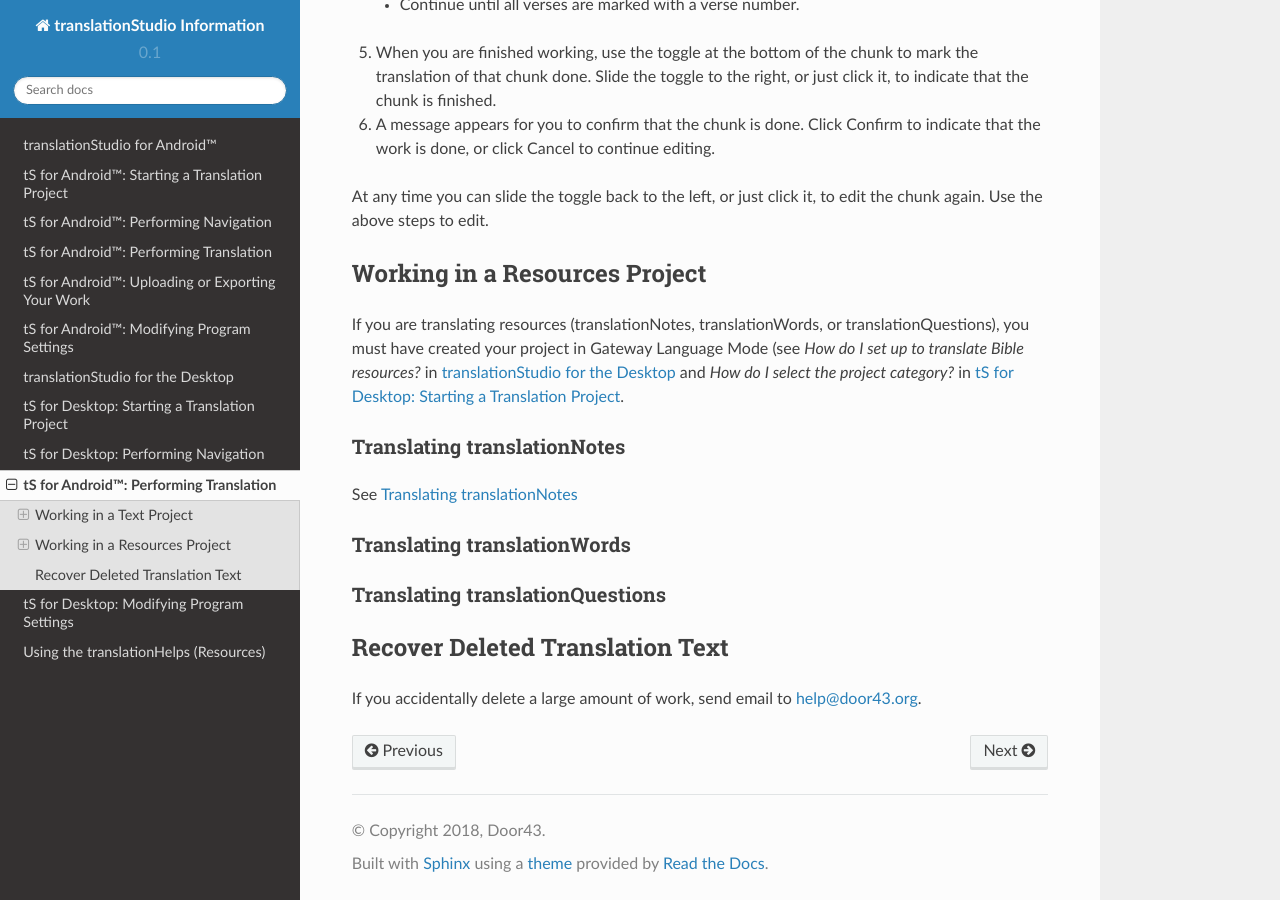
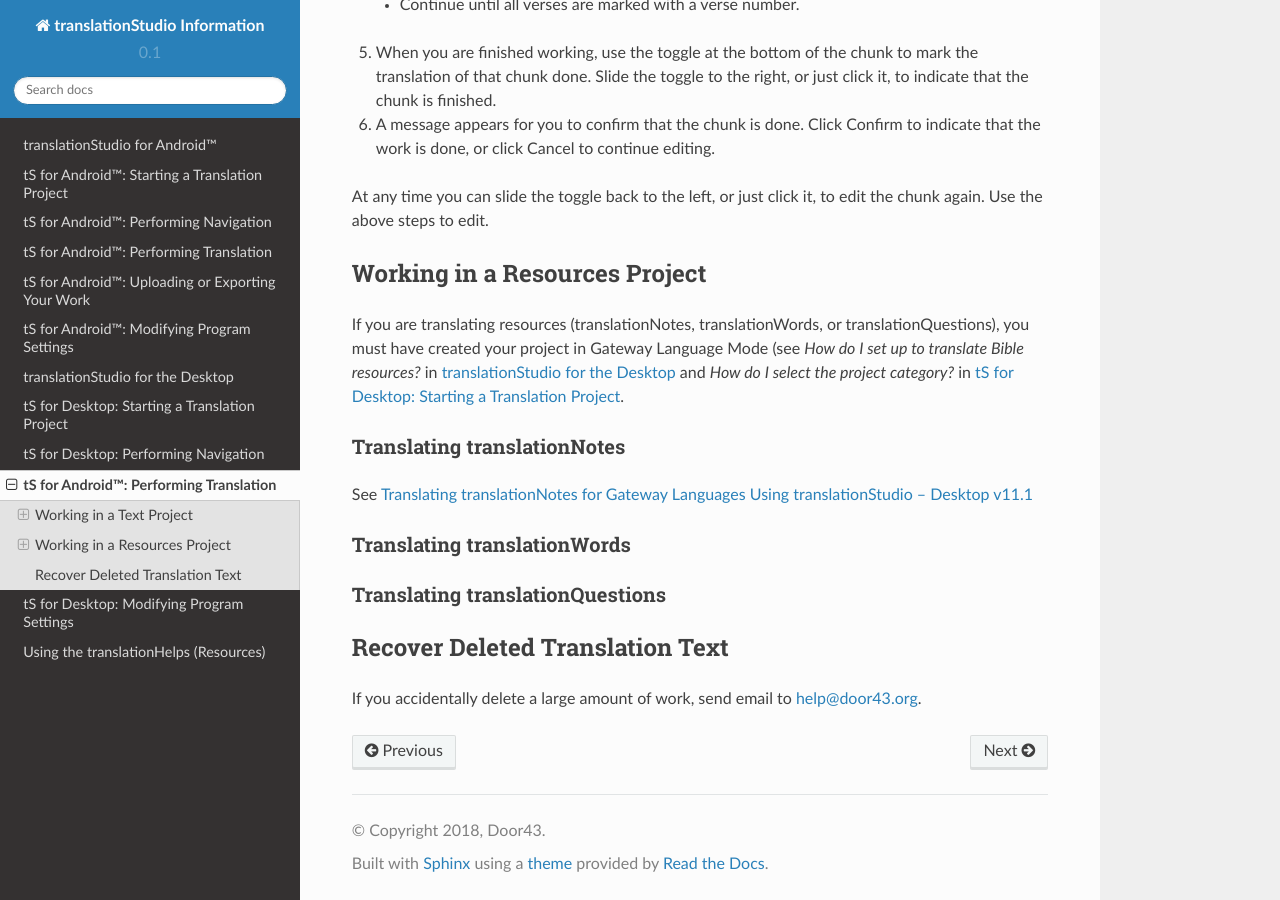
Before and after one commit to unfoldingWord-dev/translationStudio-Info, a Sphinx documentation site: the page built from docs/dTranslate.rst, in a window 1280 px wide and 900 px high, scrolled down 2320 px. Built offline with Sphinx 7.4.7 and the Read the Docs theme 2.0.0, drawn with Linux system fonts in a browser that asks for light colours; pages that are not in the unit, such as notebooks, are missing from menus.

Commit message:
Update dTranslate.rst

```diff
--- a/docs/dTranslate.rst
+++ b/docs/dTranslate.rst
@@ -102,7 +102,7 @@ If you are translating resources (translationNotes, translationWords, or transla
 Translating translationNotes
 ^^^^^^^^^^^^^^^^^^^^^^^^^^^^^
 
-See `Translating translationNotes <https://github.com/unfoldingWord-dev/translationStudio-Info/blob/master/docs/translationNotes.rst>`_
+See `Translating translationNotes for Gateway Languages Using translationStudio – Desktop v11.1 <https://github.com/unfoldingWord-dev/translationStudio-Info/blob/master/docs/translationNotes.rst>`_
 
 Translating translationWords
 ^^^^^^^^^^^^^^^^^^^^^^^^^^^^^^
```
